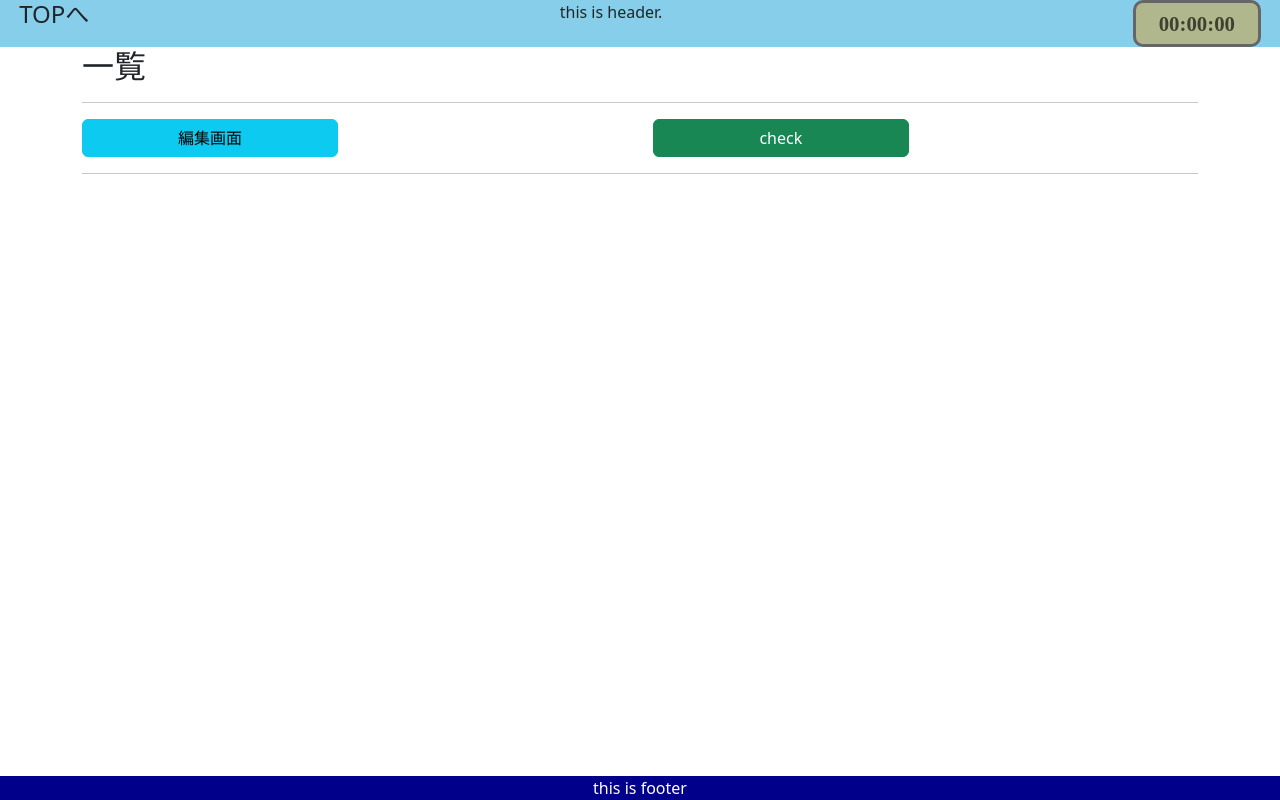
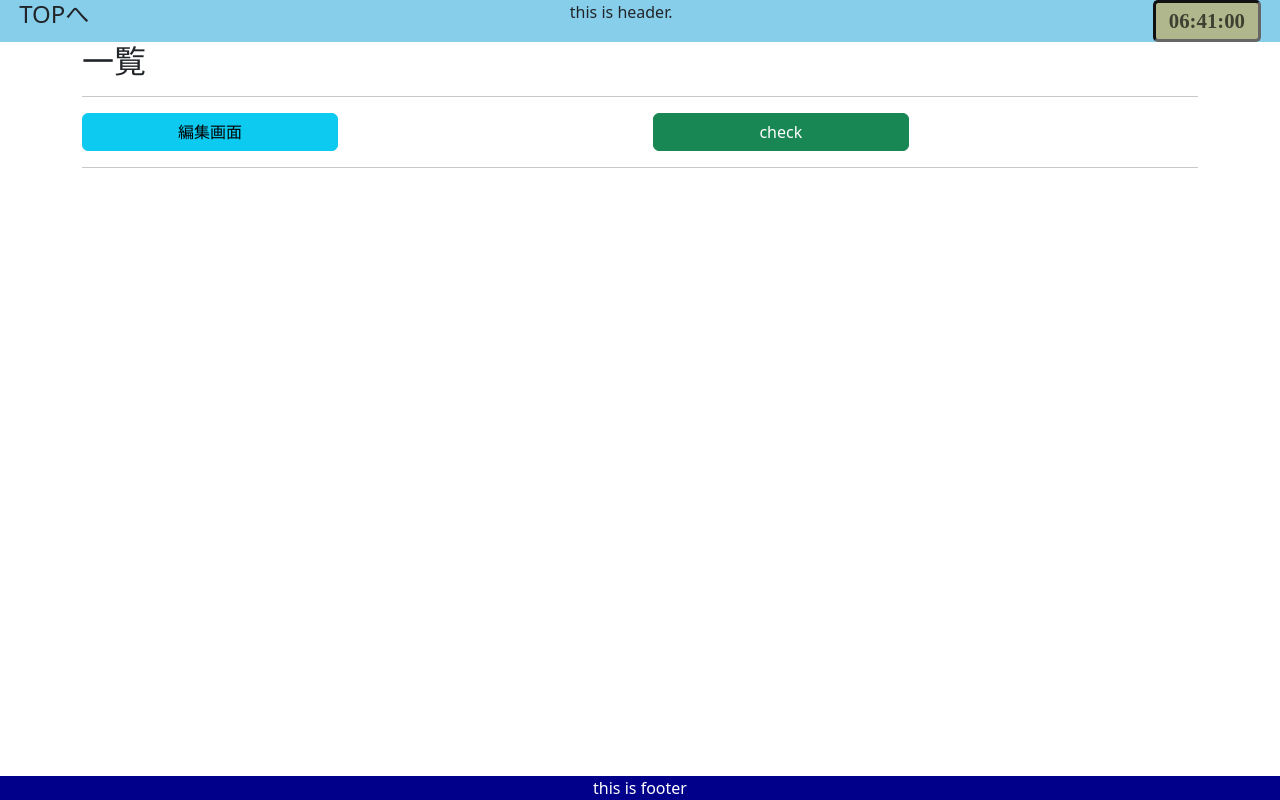
Before and after one commit to R-KB/sc, a React (Vite) app: page / in a window 1280 px wide. Built offline with nearby package versions, Linux system fonts and the light colour scheme.

Commit message:
時計実装
発表前

```diff
--- a/src/common/Header.jsx
+++ b/src/common/Header.jsx
@@ -1,14 +1,17 @@
 import { Link } from "react-router";
+import useClock from "../component/clock";
 
 export default function Header() {
+  const { hours, minutes, seconds } = useClock();
+
   return (
     <div className="Header">
       <Link to="/" className="link-top"><h4>TOPへ</h4></Link>
-    this is header.
-    <div id="clock">
-      <span id="hour">00</span>
-      :<span id="min">00</span>
-      :<span id="sec">00</span>
+      this is header.
+      <div id="clock">
+        <span>{hours}</span>
+        :<span>{minutes}</span>
+        :<span>{seconds}</span>
     </div>
     </div>
   )
--- a/src/component/clock.js
+++ b/src/component/clock.js
@@ -1,33 +1,18 @@
-export default function clock() {
-  let hourSpan = 0;
-  let minSpan = 0;
-  let secSpan = 0;
-  let hour = 0;
-  let now = 0;
-  let min = 0;
-  let sec = 0;
+import { useState, useEffect } from 'react';
 
-  window.onload = function () {
-    hourSpan = document.getElementById("hour");
-    minSpan = document.getElementById("min");
-    secSpan = document.getElementById("sec");
-    dClock();
-  };
+export default function useClock() {
+  const [time, setTime] = useState(new Date());
 
-  function dClock() {
-    now = new Date();
-    hour = now.getHours();
-    min = now.getMinutes();
-    sec = now.getSeconds();
+  useEffect(() => {
+    const interval = setInterval(() => {
+      setTime(new Date());
+    }, 1000);
+    return () => clearInterval(interval);
+  }, []);
 
-    if (hour < 10) hour = `0${hour}`;
-    if (min < 10) min = `0${min}`;
-    if (sec < 10) sec = `0${sec}`;
+  const hours = time.getHours().toString().padStart(2, '0');
+  const minutes = time.getMinutes().toString().padStart(2, '0');
+  const seconds = time.getSeconds().toString().padStart(2, '0');
 
-    hourSpan.innerHTML = hour;
-    minSpan.innerHTML = min;
-    secSpan.innerHTML = sec;
-    setTimeout("dClock()", 1000);
-  }
-  return clock();
+  return { hours, minutes, seconds };
 }
--- a/src/index.css
+++ b/src/index.css
@@ -53,14 +53,13 @@
 
 #clock {
   font-size: 1.3rem;
-  width: 10dvw;
+  /* width: 9dvw; */
+  padding: 0.3dvh 1dvw;
   background-color: #b1b78c;
   color: rgba(0, 0, 0, 0.65);
   text-align: center;
-  border: 3px solid #666;
-  border-radius: 10px;
-  /* font-size: 90px; */
+  border: 3px inset #666;
+  border-radius: 5px;
   font-family: 'Franklin Gothic';
   font-weight: bold;
-  padding: 5px 8px;
 }
```
